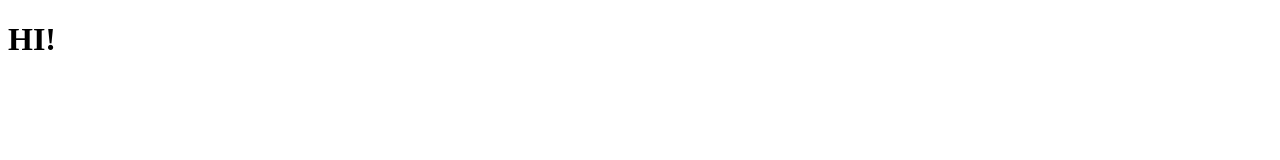
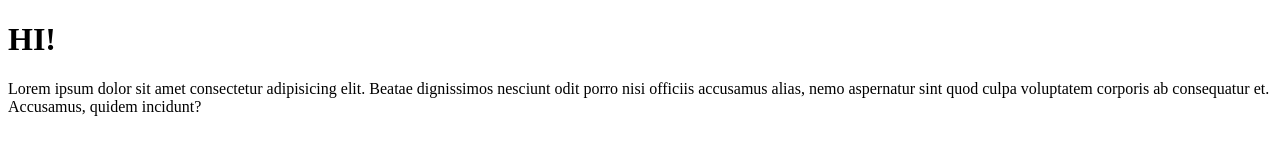
Before and after one commit to Calamitits/new-repository, a plain HTML site: page index.html in a window 1280 px wide. Drawn offline with Linux system fonts and the light colour scheme.

Commit message:
added some phrases

```diff
--- a/index.html
+++ b/index.html
@@ -8,5 +8,6 @@
 </head>
 <body>
     <h1>HI!</h1>
+    <p>Lorem ipsum dolor sit amet consectetur adipisicing elit. Beatae dignissimos nesciunt odit porro nisi officiis accusamus alias, nemo aspernatur sint quod culpa voluptatem corporis ab consequatur et. Accusamus, quidem incidunt?</p>
 </body>
 </html>
```
